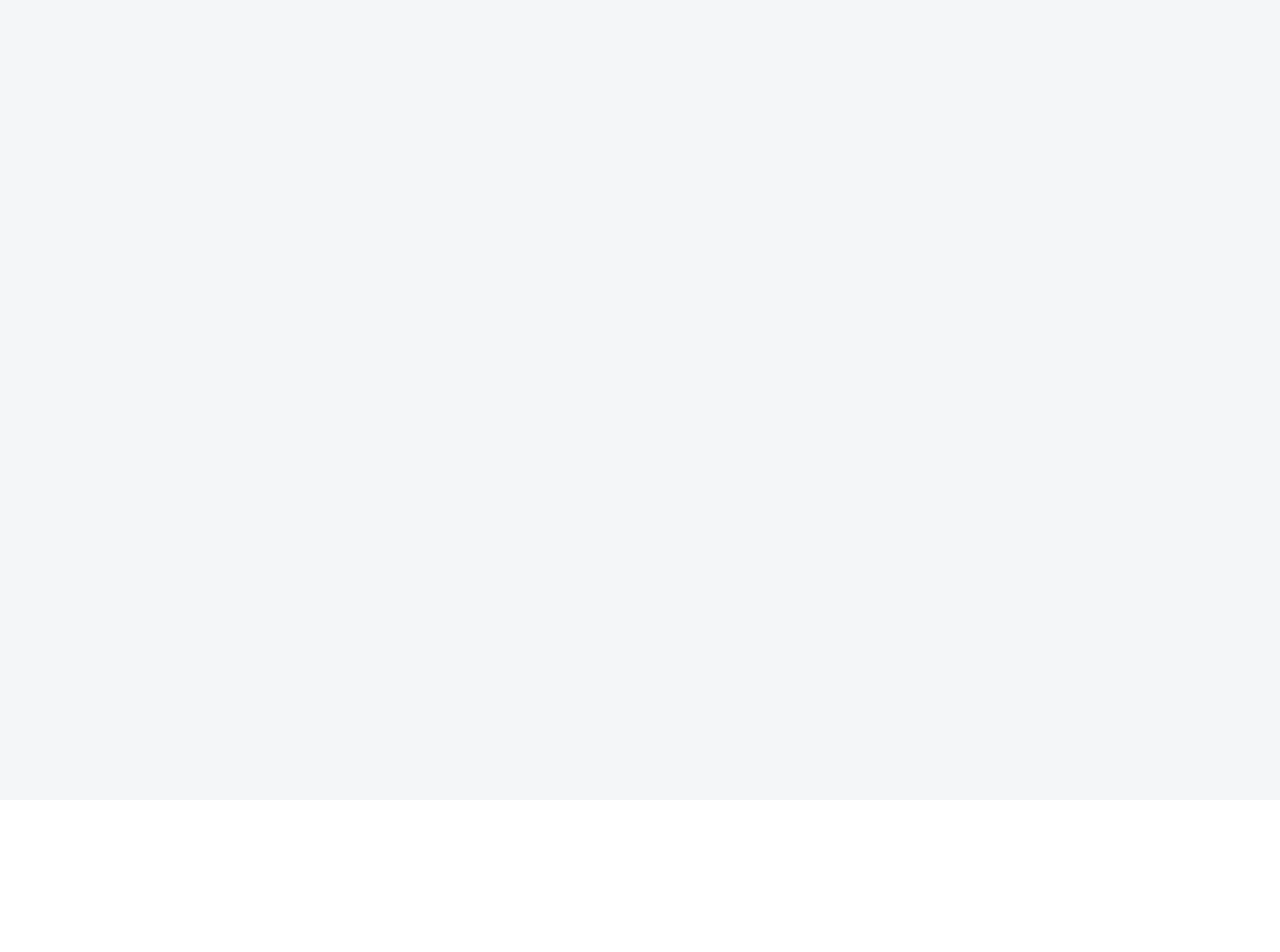
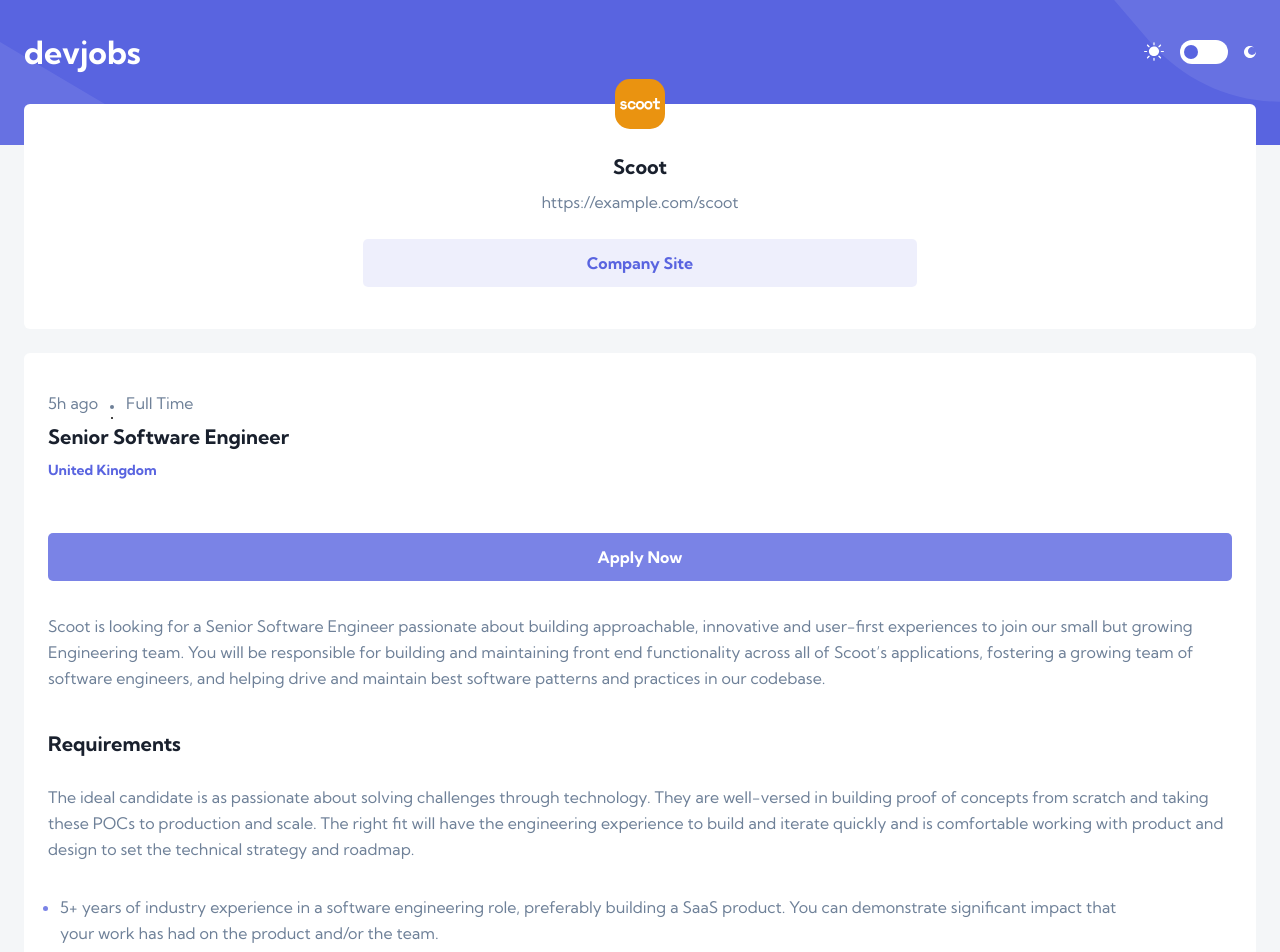
Before and after one commit to Lasha-Tech/devjobs-web-app, a React (Vite) app: page /JobDetails/1 in a window 1280 px wide. Before the commit this address had no page. Shown: the top 952 px of the page. Before the commit the page ends 800 px from the top, so only its background shows below. Built offline with nearby package versions, Linux system fonts and the light colour scheme.

Commit message:
feat: add route page functional

```diff
--- a/src/App.jsx
+++ b/src/App.jsx
@@ -25,7 +25,7 @@
             element={<Home click={() => handleCircleClick()} circle={circle} />}
           />
           <Route
-            path="/JobDetails"
+            path="/JobDetails/:id"
             element={<JobDetails click={() => handleCircleClick()} circle={circle} />}
           />
         </Routes>
@@ -44,7 +44,6 @@
       min-height: 100vh;
       display: flex;
       justify-content: center;
-      padding: 32px 24px 62px;
       background-color: ${props.circle === "47" ? "#F4F6F8" : "#121721"};
     }
   `
--- a/src/Home.jsx
+++ b/src/Home.jsx
@@ -2,8 +2,10 @@
 import Header from "./Header";
 import { useState } from "react";
 import { Link } from "react-router-dom";
+import jobs from './data.json'
 
 const Home = ({ click, circle }) => {
+    const [jobCount, setJobCount] = useState(12)
     const [filterComponentRender, setFilterComponentRender] = useState(false);
 
     const searchClick = () => {
@@ -49,9 +51,8 @@
       </FilterContainer>
 
         {/* Filter Component */}
-        <FilterComponent filtercomponentrender={filterComponentRender}>
-            <FilterComponentBackground onClick={() => setFilterComponentRender(!filterComponentRender)}/>
-            <FilterComponenentContainer circle={circle}>
+        <FilterComponent filtercomponentrender={filterComponentRender} onClick={() => setFilterComponentRender(false)}>
+            <FilterComponenentContainer circle={circle} onClick={() => setFilterComponentRender(true)}>
                 {/* Input Filter By Location */}
                 <InputFilterByLocationDiv>
                     <SvgLocation xmlns="http://www.w3.org/2000/svg" viewBox="0 0 17 24" fill="none">
@@ -82,27 +83,35 @@
 
         {/* Main  */}
         <Main>
-            <JobListContainer>
-            <Link to='/JobDetails'>
+            <JobListContainer circle={circle}>
+              {jobs.map((job, index) => {
+                if(index < jobCount) {
+                  return (
+                    <Link to={'/JobDetails/' + job.id} key={job.id}>
                     <JobContainer circle={circle}>
-                <CompanyLogo backgroundcolor='orange'/>
+                        <CompanyLogo backgroundcolor={job.logoBackground}>
+                          <CompanyLogoSvg src={job.logo}/>
+                        </CompanyLogo>
                         <JobTimeContainer>
                             {/* Job Time  */}
-                    <JobTime>5h ago</JobTime>
+                            <JobTime>{job.postedAt}</JobTime>
                             <Period/>
-                    <JobTime>Full Time</JobTime>
+                            <JobTime>{job.contract}</JobTime>
                         </JobTimeContainer>
 
                         {/* Job Position  */}
-                <JobPosition circle={circle}>Senior Software Engineer</JobPosition>
+                        <JobPosition circle={circle}>{job.position}</JobPosition>
 
                         {/* Company Name */}
-                <CompanyName>Scoot</CompanyName>
+                        <CompanyName>{job.company}</CompanyName>
 
                         {/* Company Location  */}
-                <CompanyLocation>United Kingdom</CompanyLocation>
+                        <CompanyLocation>{job.location}</CompanyLocation>
                     </JobContainer>
                     </Link>
+                        )
+                }
+              })}
             </JobListContainer>
         </Main>
 
@@ -119,6 +128,7 @@
     @media (min-width: 375px) {
       width: 100%;
       height: max-content;
+      padding: 32px 24px 62px;
     }
   `
 );
@@ -209,18 +219,16 @@
         width: 100%;
         height: 100%;
         display: ${props.filtercomponentrender? 'flex': 'none'};
-    `
-)
-const FilterComponentBackground = styled.div(
-    () => css`
-        width: 100%;
-        height: 100%;
-        background-color: #000;
-        opacity: 0.5;
+        justify-content: center;
+        align-items: center;
         position: absolute;
+        z-index: 3;
         top: 0;
         left: 0;
-        z-index: 2;
+        background-color: rgba(0, 0, 0, 0.2);
+        overflow: hidden;
+        padding: 0 24px;
+
     `
 )
 const FilterComponenentContainer = styled.div(
@@ -229,9 +237,6 @@
         height: 220px;
         border-radius: 6px;
         background-color: ${props.circle === "47" ? "#FFF" : "#19202D"};
-        position: relative;
-        z-index: 3;
-        top: 150px;
     `
 )
 const InputFilterByLocationDiv = styled.div(
@@ -278,14 +283,12 @@
         accent-color: #5964E0;
         outline: none;
         border: unset;
-        border-radius: 50px;
     `
 )
 const FullTimeCheckboxLabel = styled.p(
     (props) => css`
         color: ${props.circle === "47" ? "#19202D" : "#FFF"};
         font-family: 'Kumbh Sans';
-        font-size: 16px;
         font-weight: 700;
     `
 )
@@ -313,30 +316,30 @@
     () => css`
         @media (min-width: 375px) {
             width: 100%;
-            display: flex;
-            flex-direction: column;
-            align-items: center;
             overflow-x: hidden;
         }
     `
 )
 const JobListContainer = styled.div(
-    () => css`
+    (props) => css`
         width: 100%;
         display: flex;
         flex-direction: row;
         flex-wrap: wrap;
+        gap: 57px;
+        margin-top: 57px;
         justify-content: center;
-        padding: 0 24px;
+        padding: 0 24px 64px;
         position: absolute;
         top: 185px;
         left: 0;
+        background-color: ${props.circle === "47" ? "#F4F6F8" : "#121721"};
     `
 )
 const JobContainer = styled.div(
     (props) => css`
         @media (min-width: 375px) {
-            width: 100%;
+            width: 325px;
             height: 245px;
             background-color: ${props.circle === "47" ? "#FFF" : "#19202D"};
             border-radius: 6px;
@@ -344,14 +347,13 @@
             flex-direction: column;
             align-items: flex-start;
             padding: 0 32px 36px;
-            margin-top: 57px;
         }
     `
 )
 const CompanyLogo = styled.div(
     (props) => css`
         width: 50px;
-        height: 50px;
+        min-height: 50px;
         background-color: ${props.backgroundcolor};
         border-radius: 15px;
         display: flex;
@@ -359,6 +361,13 @@
         align-items: center;
         position: relative;
         top: -25px;
+    `
+)
+const CompanyLogoSvg = styled.img(
+  () => css`
+    @media (min-width: 375px) {
+      width: max-content;
+    }
   `
 )
 const JobTimeContainer = styled.div(
@@ -387,7 +396,7 @@
         @media (min-width: 375px){
             color: ${props.circle === "47" ? "#19202D" : "#FFF"};
             font-family: 'Kumbh Sans';
-            font-size: 20px;
+            font-size: 19px;
             font-weight: 700;
             margin-top: 16px;
         }
--- a/src/JobDetails.jsx
+++ b/src/JobDetails.jsx
@@ -1,29 +1,129 @@
 import styled, { css } from "styled-components";
 import Header from "./Header";
+import { Link, useParams } from "react-router-dom";
+import jobs from './data.json'
 
 const JobDetails = ({click, circle}) => {
+    const { id } = useParams();
+    let currentJob;
+
+    jobs.map((job) => {
+        if(id !== 0) {
+            if(job.id == id) {
+            currentJob = job
+            }
+        }
+    })
+
     return (
         <JobDetailsComponent>
+            <ParentContainer>
             {/* Header */}
             <Header click={click} circle={circle}/>
 
             {/* About Company Container */}
             <AboutCompanyContainer circle={circle}>
                 {/* Logo  */}
-                <CompanyLogo backgroundcolor='orange'/>
+                <CompanyLogo backgroundcolor={currentJob.logoBackground}>
+                    <CompanyLogoSvg src={currentJob.logo}/>
+                </CompanyLogo>
 
                 {/* Name  */}
-                <CompanyName circle={circle}>Scoot</CompanyName>
+                <CompanyName circle={circle}>{currentJob.company}</CompanyName>
 
                 {/* Link  */}
-                <CompanyLink>Scoot.com</CompanyLink>
+                <CompanyLink>{currentJob.website}</CompanyLink>
 
                 {/* Company Site Button  */}
-                <CompanySiteButton href="scoot.com">
-                <CompanySiteButtonBackground/>
-                <CompanySiteButtonText>Company Site</CompanySiteButtonText>
-                </CompanySiteButton>
+                <CompanySiteButtonLink target='_blank' href={currentJob.website}>
+                    <CompanySiteButton>
+                    Company Site
+                    </CompanySiteButton>
+                </CompanySiteButtonLink>
             </AboutCompanyContainer>
+
+            {/* Main */}
+            <MainContainer circle={circle}>
+                {/* Main Header */}
+                <MainHeaderContainer>
+                    <AboutJobDetails>
+                        {/* Time  */}
+                        <JobTimeContainer>
+                            <JobTime>{currentJob.postedAt}</JobTime>
+                            <Period>.</Period>
+                            <JobTime>{currentJob.contract}</JobTime>
+                        </JobTimeContainer>
+
+                        {/* Position  */}
+                        <JobPosition circle={circle}>
+                        {currentJob.position}
+                        </JobPosition>
+
+                        {/* Location  */}
+                        <CompanyLocation>
+                            {currentJob.location}
+                        </CompanyLocation>
+                    </AboutJobDetails>
+
+                    {/* Apply Now Button  */}
+                    <CompanyApplyNowLink target='_blank' href={currentJob.apply}>
+                        <ApplyNowButton>
+                            Apply Now
+                        </ApplyNowButton>
+                    </CompanyApplyNowLink>
+                </MainHeaderContainer>
+
+                {/* Description  */}
+                <JobDetailsText circle={circle}>
+                    {currentJob.description}
+                </JobDetailsText>
+
+                {/* Requirements */}
+                <JobDetailsRequirementsTitle circle={circle}>
+                    Requirements
+                </JobDetailsRequirementsTitle>
+                <JobDetailsText circle={circle}>
+                    {currentJob.requirements.content}
+                </JobDetailsText>
+
+                {/* Requirements List  */}
+                <JobDetailsListDiv>
+                    <JobDetailsUnnumberedList>
+                        {currentJob.requirements.items.map((item) => {
+                            return (
+                                <ListItem circle={circle} key={Math.random()}>{item}</ListItem>
+                            )
+                        })}
+                    </JobDetailsUnnumberedList>
+                </JobDetailsListDiv>
+
+                {/* Role  */}
+                <JobDetailsRoleTitle circle={circle}>
+                    What Will You Do
+                </JobDetailsRoleTitle>
+                <JobDetailsText circle={circle}>
+                    {currentJob.role.content}
+                </JobDetailsText>
+
+                {/* Role List */}
+                <JobDetailsListDiv>
+                <JobDetailsNumberedList>
+                    {currentJob.role.items.map((item) => {
+                        return (
+                            <ListItem circle={circle} key={Math.random()}>{item}</ListItem>
+                        )
+                    })}
+                </JobDetailsNumberedList>
+                </JobDetailsListDiv>
+            </MainContainer>
+            </ParentContainer>
+
+            {/* Footer */}
+            <FooterContainer circle={circle}>
+                <Link to='/'>
+                <ApplyNowButton>Apply Now</ApplyNowButton>
+                </Link>
+            </FooterContainer>
         </JobDetailsComponent>
     );
 }
@@ -32,12 +132,21 @@
 
 // Styled Components
 const JobDetailsComponent = styled.div(
-    (props) => css`
+    () => css`
         @media (min-width: 375px) {
             width: 100%;
             display: flex;
             flex-direction: column;
             align-items: center;
+        }
+    `
+)
+const ParentContainer = styled.div(
+    () => css`
+        @media (min-width: 375px) {
+            width: 100%;
+            height: max-content;
+            padding: 32px 24px 64px;
         }
     `
 )
@@ -70,6 +179,13 @@
         top: -25px;
     `
 )
+const CompanyLogoSvg = styled.img(
+    () => css`
+      @media (min-width: 375px) {
+        width: max-content;
+      }
+    `
+  )
 const CompanyName = styled.p(
     (props) => css`
         color: ${props.circle === "47" ? "#19202D" : "#FFF"};
@@ -80,7 +196,7 @@
     `
 )
 const CompanyLink = styled.p(
-    (props) => css`
+    () => css`
         color: #6E8098;
         font-family: 'Kumbh Sans';
         margin-bottom: 27px;
@@ -89,32 +205,187 @@
 const CompanySiteButton = styled.div(
     () => css`
         @media (min-width: 375px) {
-            width: 45%;
             height: 48px;
             display: flex;
             justify-content: center;
             align-items: center;
+            background-color: rgba(89, 100, 224, 0.1);
+            border-radius: 5px;
         }
     `
 )
-const CompanySiteButtonBackground = styled.div(
+const CompanySiteButtonLink = styled.a(
     () => css`
-            width: 100%;
-            height: 100%;
-            background-color: #5964E0;
-            border-radius: 5px;
-            opacity: 0.1;
-            position: relative;
-            z-index: 1;
+        @media (min-width: 375px) {
+            width: 45%;
+            color: #5964E0;
+            font-family: 'Kumbh Sans';
+            font-weight: 700;
+            text-decoration: none;
+        }
     `
 )
-const CompanySiteButtonText = styled.p(
+const CompanyApplyNowLink = styled(CompanySiteButtonLink)`
+    width: 100%;
+`
+const MainContainer = styled.div(
+    (props) => css`
+        @media (min-width: 375px) {
+            width: 100%;
+            display: flex;
+            flex-direction: column;
+            align-items: flex-start;
+            padding: 40px 24px;
+            margin-top: 24px;
+            border-radius: 6px;
+            background-color: ${props.circle === "47" ? "#FFF" : "#19202D"};
+        }
+    `
+)
+const MainHeaderContainer = styled.div(
     () => css`
         @media (min-width: 375px) {
-            position: absolute;
-            color: #5964E0;
+            width: 100%;
+            height: max-content;
+            display: flex;
+            flex-direction: column;
+            gap: 54px;
+            align-items: flex-start;
+            margin-bottom: 32px;
+        }
+    `
+)
+const AboutJobDetails = styled.div(
+    () => css`
+        @media (min-width: 375px) {
+            width: max-content;
+        }
+    `
+)
+const JobTimeContainer = styled.div(
+    () => css`
+        display: flex;
+        gap: 12px;
+    `
+)
+const JobTime = styled.p(
+    () => css`
+        color: #6E8098;
+        font-family: 'Kumbh Sans';
+    `
+)
+const Period = styled.div(
+    () => css`
+        width: 4px;
+        height: 4px;
+        background-color: #6E8098;
+        border-radius: 50%;
+        margin-top: 11.5px;
+    `
+)
+const JobPosition = styled.p(
+    (props) => css`
+        @media (min-width: 375px){
+            color: ${props.circle === "47" ? "#19202D" : "#FFF"};
+            font-family: 'Kumbh Sans';
+            font-size: 20px;
+            font-weight: 700;
+            margin: 11px 0 12px;
+        }
+        `
+)
+const CompanyLocation = styled.p(
+    () => css`
+        color: rgb(89, 100, 224);
+        font-family: 'Kumbh Sans';
+        font-size: 14px;
+        font-weight: 700;
+    `
+)
+const ApplyNowButton = styled.button(
+    () => css`
+        @media (min-width: 375px) {
+            width: 100%;
+            height: 48px;
+            border-radius: 5px;
+            background-color: rgba(89, 100, 224, 0.8);
+            color: #FFF;
+            border: unset;
+            font-size: 16px;
             font-family: 'Kumbh Sans';
             font-weight: 700;
         }
     `
 )
+const JobDetailsText = styled.p(
+    (props) => css`
+        @media (min-width: 375px) {
+            color: ${props.circle === "47" ? "#6E8098" : "#9DAEC2"};
+            font-family: 'Kumbh Sans';
+            line-height: 26px;
+        }
+    `
+)
+const JobDetailsRequirementsTitle = styled.p(
+    (props) => css`
+        @media (min-width: 375px) {
+            color: ${props.circle === "47" ? "#19202D" : "#FFF"};
+            font-family: 'Kumbh Sans';
+            font-size: 20px;
+            font-weight: 700;
+            margin: 40px 0 28px;
+        }
+    `
+)
+const JobDetailsRoleTitle = styled(JobDetailsRequirementsTitle)`
+    margin: 32px 0 28px;
+`
+const JobDetailsListDiv = styled.div(
+    () => css`
+        @media (min-width: 375px) {
+            width: 100%;
+            display: flex;
+            flex-direction: column;
+            gap: 8px;
+            margin-top: 32px;
+        }
+    `
+)
+const JobDetailsUnnumberedList = styled.ul(
+    () => css`
+        width: 90%;
+        margin-left: 12px;
+    `
+)
+const JobDetailsNumberedList = styled.ol(
+    () => css`
+        width: 90%;
+        margin-left: 12px;
+    `
+)
+const ListItem = styled.li(
+    (props) => css`
+        max-width: 100%;
+        word-wrap: break-word;
+        word-break: break-all;
+        font-family: 'Kumbh Sans';
+        line-height: 26px;
+        margin-bottom: 8px;
+        color: ${props.circle === "47" ? "#6E8098" : "#9DAEC2"};
+        &::marker {
+            color: rgba(89, 100, 224, 0.8);
+            font-weight: 700;
+        }
+    `
+)
+const FooterContainer = styled.div(
+    (props) => css`
+        @media (min-width: 375px) {
+            width: 100%;
+            height: 96px;
+            padding: 24px;
+            background-color: ${props.circle === "47" ? "#FFF" : "#19202D"};
+            border-radius: 6px 6px 0 0;
+        }
+    `
+)
```
Lines whose indentation alone changed are shown as unchanged.
